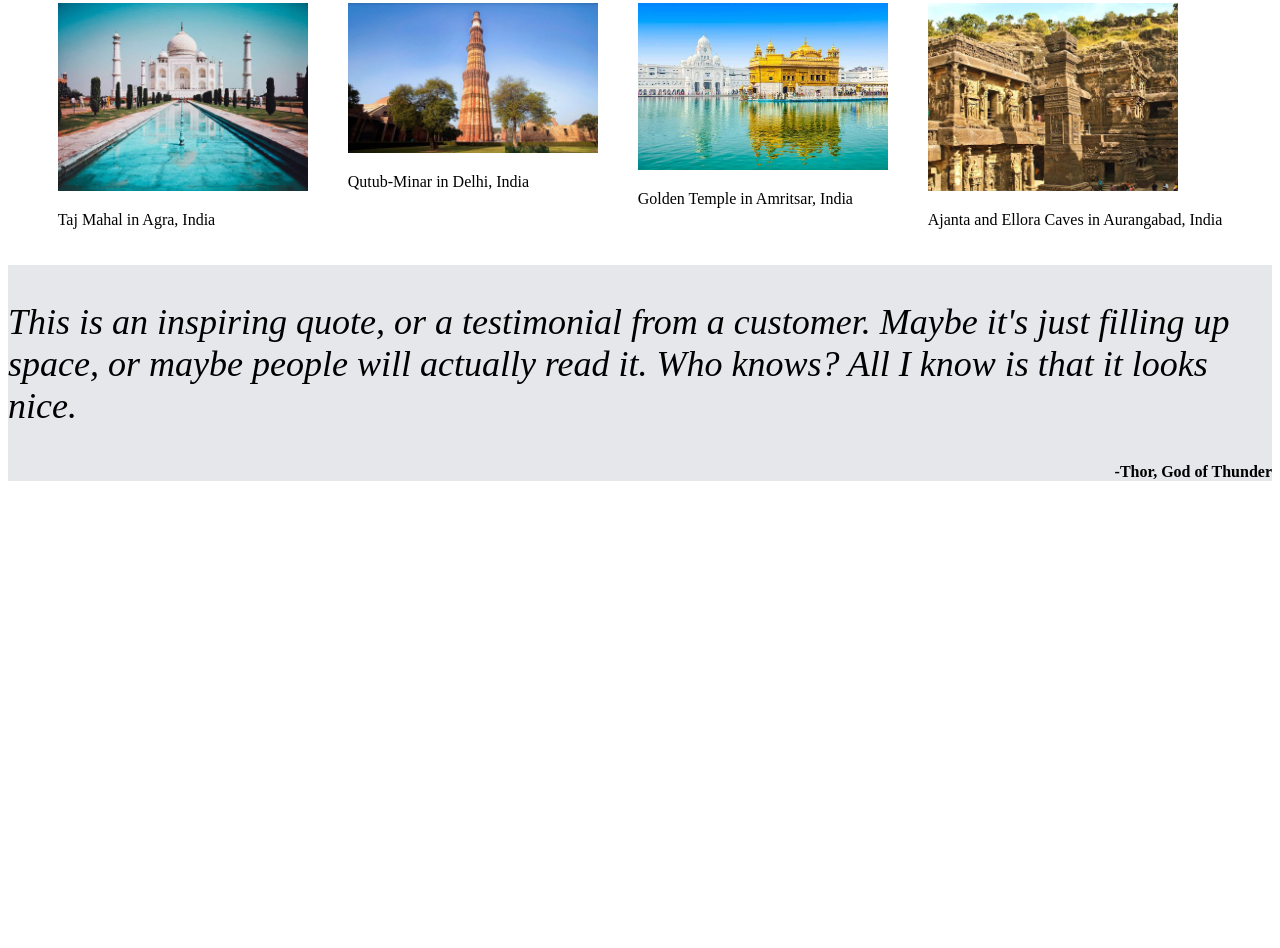
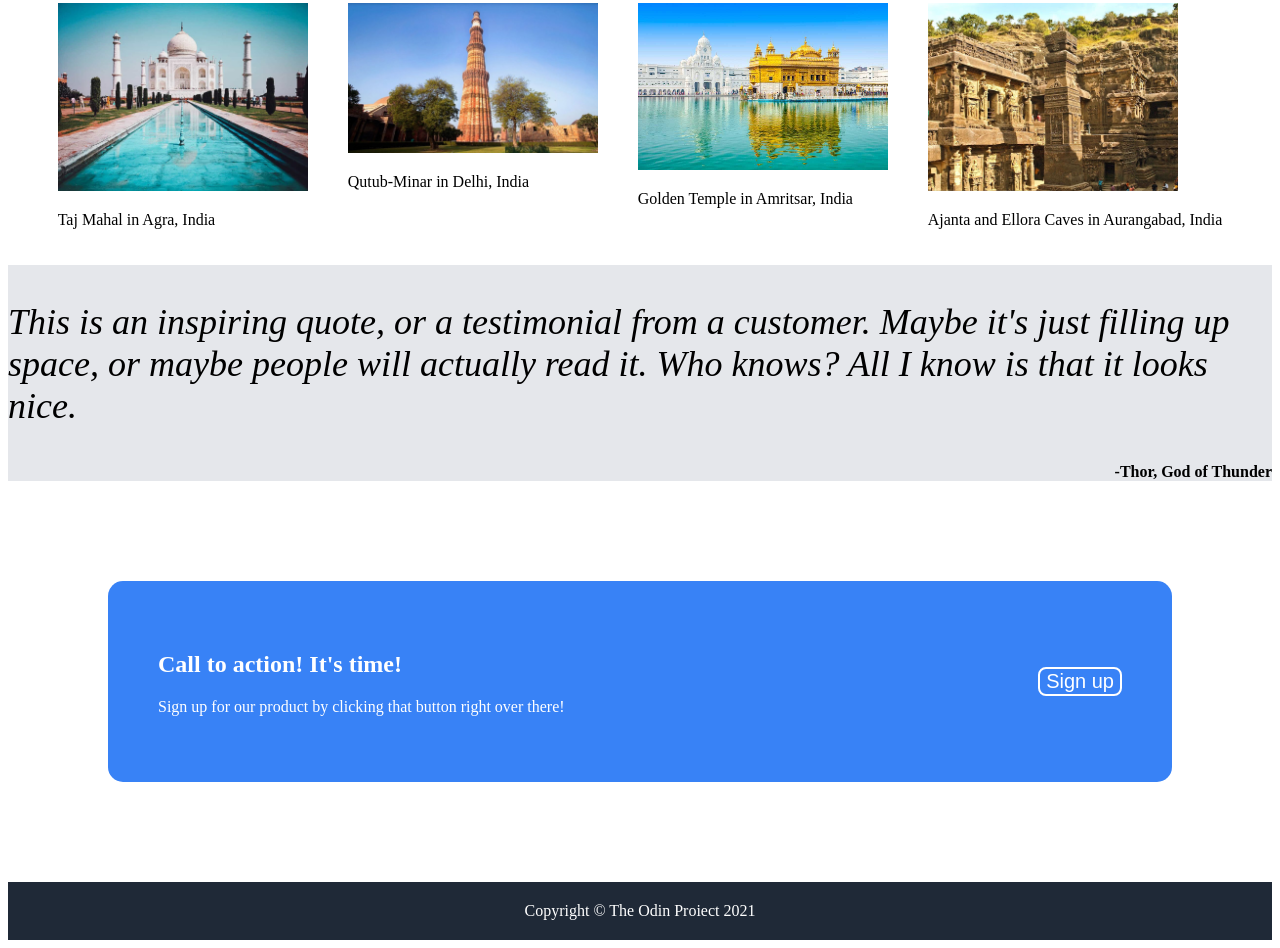
Before and after one commit to ralph-bo/landing-page, a plain HTML site: page index.html in a window 1280 px wide. Shown: the part 425-1373 px from the top of the page. Before the commit the page ends 914 px from the top, so only its background shows below. Drawn offline with Linux system fonts and the light colour scheme.

Commit message:
added footer, v1 done

```diff
--- a/index.html
+++ b/index.html
@@ -24,7 +24,8 @@
         <div class="header-content">
             <div class="hero">
                 <h1 class="hero-title">This website is awesome</h1>
-                <p class="hero-text">This website has some subtext that goes here under the main title. It's a smaller font and the color
+                <p class="hero-text">This website has some subtext that goes here under the main title. It's a smaller
+                    font and the color
                     is lower contrast</p>
                 <button class="sign-up" width="400">sign up</button>
             </div>
@@ -58,6 +59,16 @@
             is that it looks nice.</p>
         <b class="author">-Thor, God of Thunder</b>
     </div>
+    <div class="section3">
+        <div class="action">
+            <h2 class="action-title">Call to action! It's time!</h2>
+            <p class="action-text">Sign up for our product by clicking that button right over there!</p>
+        </div>
+        <button class="sign-up-button">Sign up</button>
+    </div>
+    <footer class="footer">
+        Copyright © The Odin Proiect 2021
+    </footer>
 </body>
 
 </html>
--- a/styles.css
+++ b/styles.css
@@ -95,3 +95,32 @@
 .author {
     align-self: flex-end;
 }
+
+.section3 {
+    background-color: #3882f6;
+    border-radius: 15px;
+    padding: 50px;
+    margin: 100px;
+    color: white;
+    display: flex;
+    justify-content: space-between;
+}
+
+.sign-up-button {
+    font-size: 20px;
+    align-self: center;
+    justify-self: flex-end;
+    color: white;
+    background-color: #3882f6;
+    border-color: white;
+    border-style: solid;
+    border-radius: 8px;
+}
+
+.footer {
+    background-color: #1f2937;
+    color: white;
+    padding: 20px;
+    display: flex;
+    justify-content: center;
+}
```
